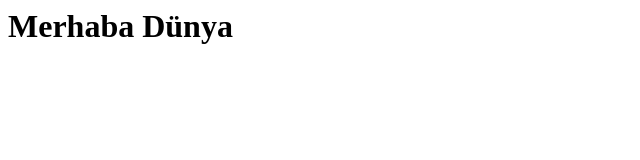
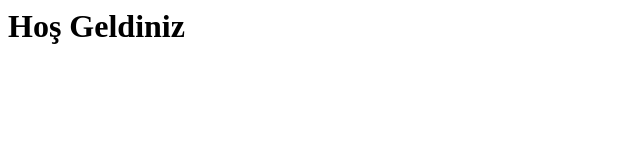
Before and after one commit to BadeKaya/app, a plain HTML site: page index.html in a window 1280 px wide. Shown: the whole page, without its empty margins (0-640 px from the left). Drawn offline with Linux system fonts and the light colour scheme.

Commit message:
tekrar değiştirildi

```diff
--- a/index.html
+++ b/index.html
@@ -1 +1 @@
-<h1>Merhaba Dünya</h1>
+<h1>Hoş Geldiniz</h1>
```
